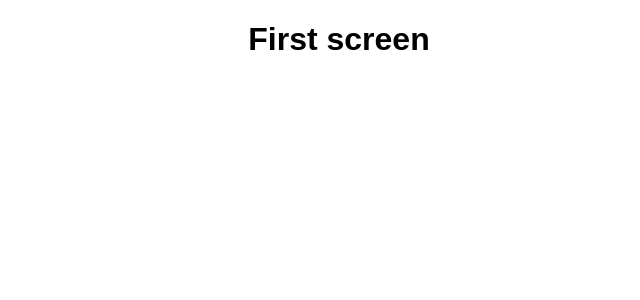
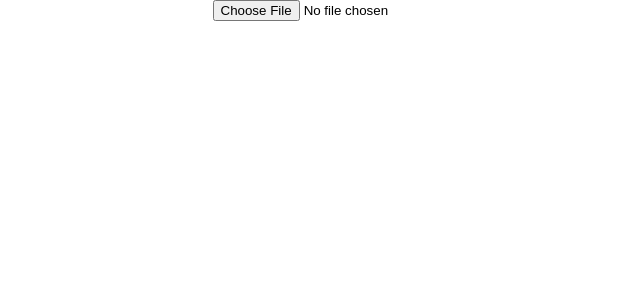
Before and after one commit to corscheparrera/IzNoGood, a React (Create React App) app: page / in a window 1280 px wide. Shown: the top 300 px of the page, without its empty margins (301-941 px from the left). Built offline with nearby package versions, Linux system fonts and the light colour scheme.

Commit message:
pictures upload input

```diff
--- a/src/App.jsx
+++ b/src/App.jsx
@@ -3,10 +3,14 @@ import logo from "./logo.svg";
 import "./App.css";
 
 class App extends Component {
+  uploadImage = event => {
+    console.log(event.target.files[0]);
+  };
+
   render() {
     return (
       <div className="App">
-        <h1>First screen</h1>
+        <input onChange={this.uploadImage} type="file" accept="image/*" />
       </div>
     );
   }
```
Also changed, not shown: package.json (line endings or trailing spaces), 1 other file (tests, documents, lock files or other folders).
